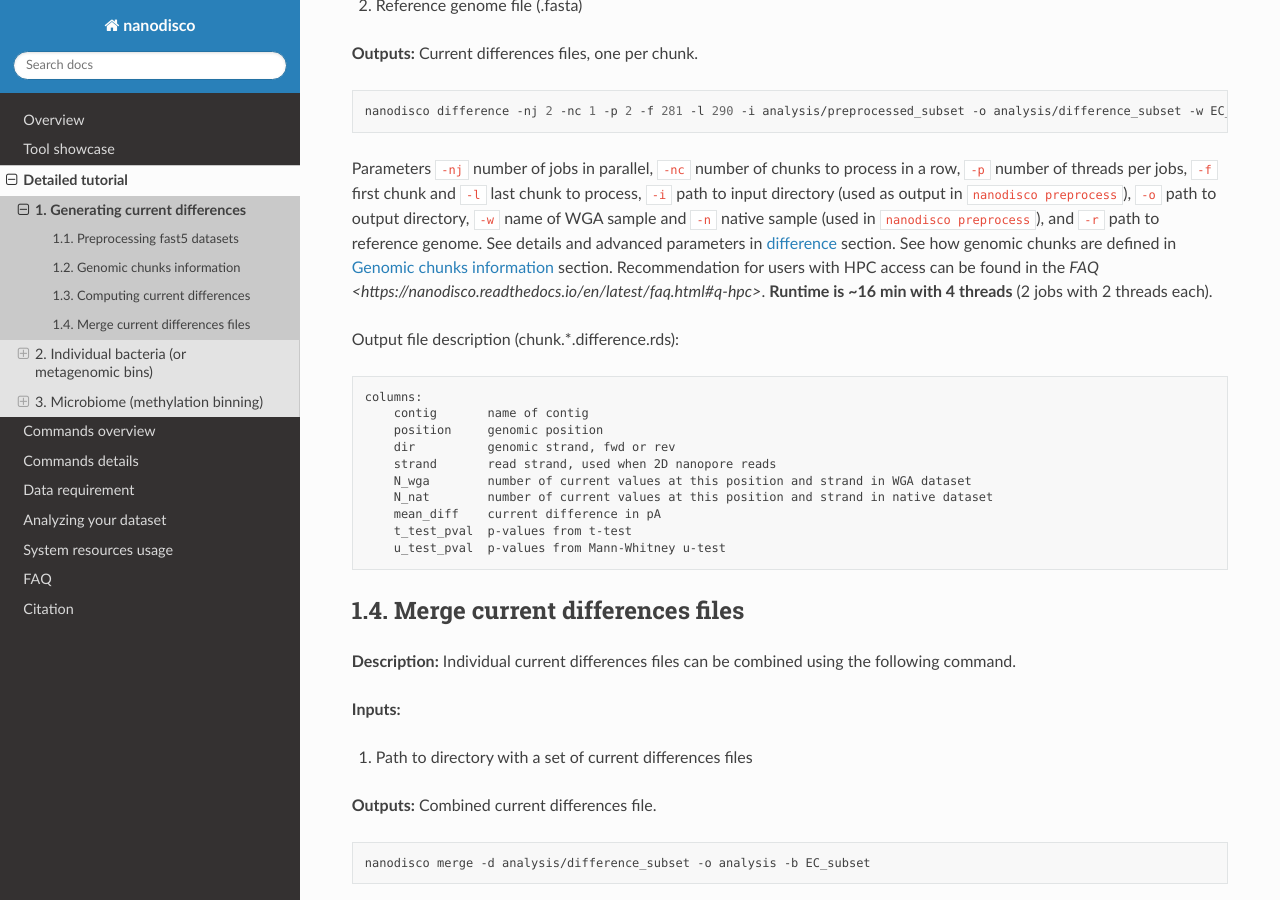
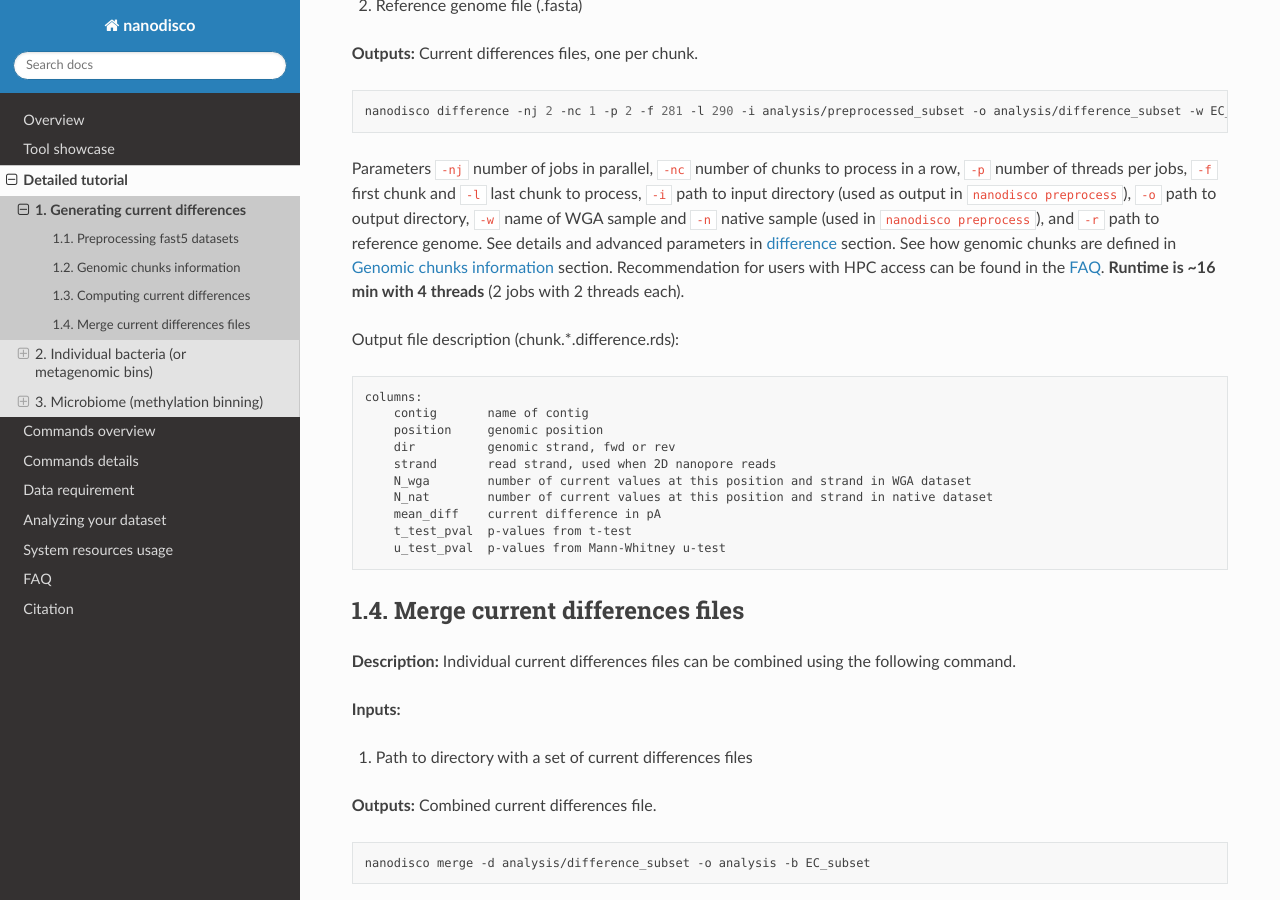
Before and after one commit to fanglab/nanodisco, a Sphinx documentation site: the page built from docs/detailed_tutorial_content.rst, in a window 1280 px wide and 900 px high, scrolled down 1823 px. Built offline with Sphinx 7.4.7 and the Read the Docs theme 2.0.0, drawn with Linux system fonts in a browser that asks for light colours.

Commit message:
Update detailed_tutorial_content.rst

```diff
--- a/docs/detailed_tutorial_content.rst
+++ b/docs/detailed_tutorial_content.rst
@@ -79,7 +79,7 @@ Current differences are computed by first mapping nanopore sequencing events (pl
 
    nanodisco difference -nj 2 -nc 1 -p 2 -f 281 -l 290 -i analysis/preprocessed_subset -o analysis/difference_subset -w EC_WGA -n EC_NAT -r reference/Ecoli_K12_MG1655_ATCC47076.fasta
 
-Parameters ``-nj`` number of jobs in parallel, ``-nc`` number of chunks to process in a row, ``-p`` number of threads per jobs, ``-f`` first chunk and ``-l`` last chunk to process, ``-i`` path to input directory (used as output in ``nanodisco preprocess``), ``-o`` path to output directory, ``-w`` name of WGA sample and ``-n`` native sample (used in ``nanodisco preprocess``), and ``-r`` path to reference genome. See details and advanced parameters in :ref:`difference` section. See how genomic chunks are defined in `Genomic chunks information`_ section. Recommendation for users with HPC access can be found in the `FAQ <https://nanodisco.readthedocs.io/en/latest/faq.html#q-hpc>`. **Runtime is ~16 min with 4 threads** (2 jobs with 2 threads each).
+Parameters ``-nj`` number of jobs in parallel, ``-nc`` number of chunks to process in a row, ``-p`` number of threads per jobs, ``-f`` first chunk and ``-l`` last chunk to process, ``-i`` path to input directory (used as output in ``nanodisco preprocess``), ``-o`` path to output directory, ``-w`` name of WGA sample and ``-n`` native sample (used in ``nanodisco preprocess``), and ``-r`` path to reference genome. See details and advanced parameters in :ref:`difference` section. See how genomic chunks are defined in `Genomic chunks information`_ section. Recommendation for users with HPC access can be found in the `FAQ <https://nanodisco.readthedocs.io/en/latest/faq.html#q-hpc>`_. **Runtime is ~16 min with 4 threads** (2 jobs with 2 threads each).
 
 Output file description (chunk.*.difference.rds):
 
```
